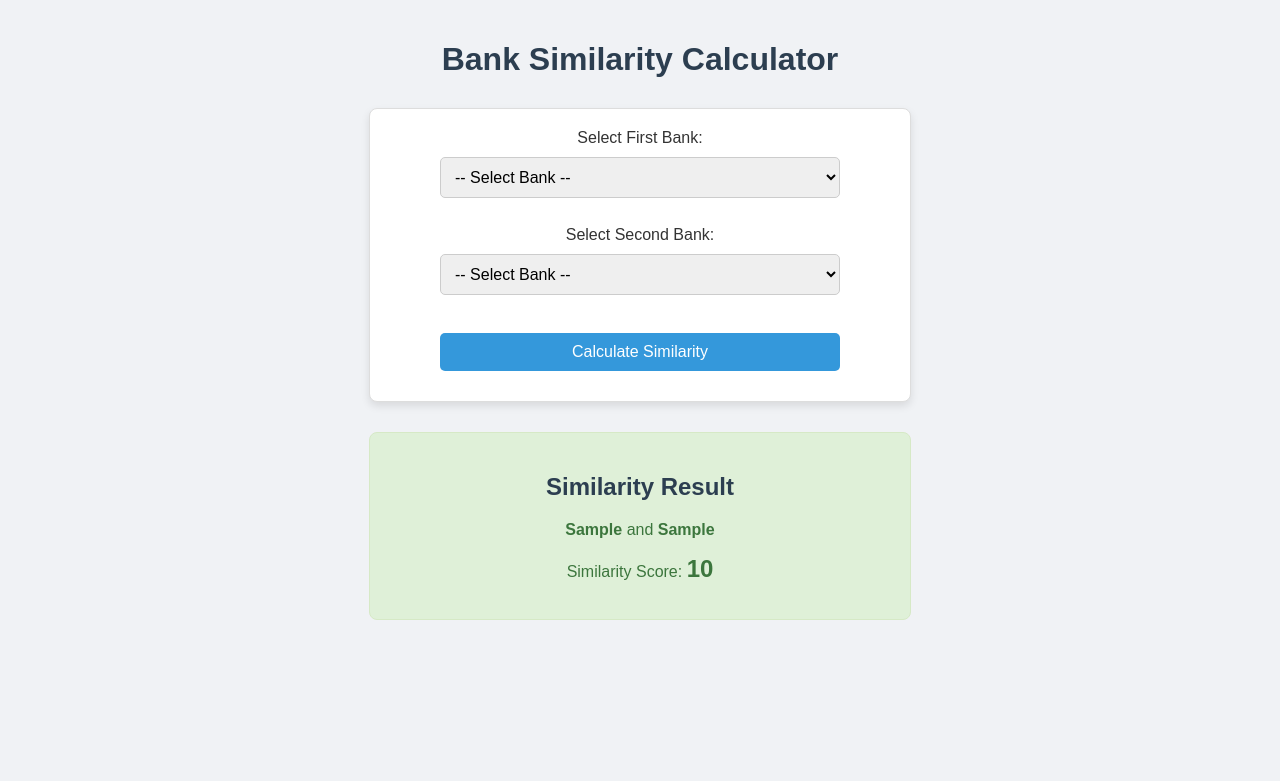
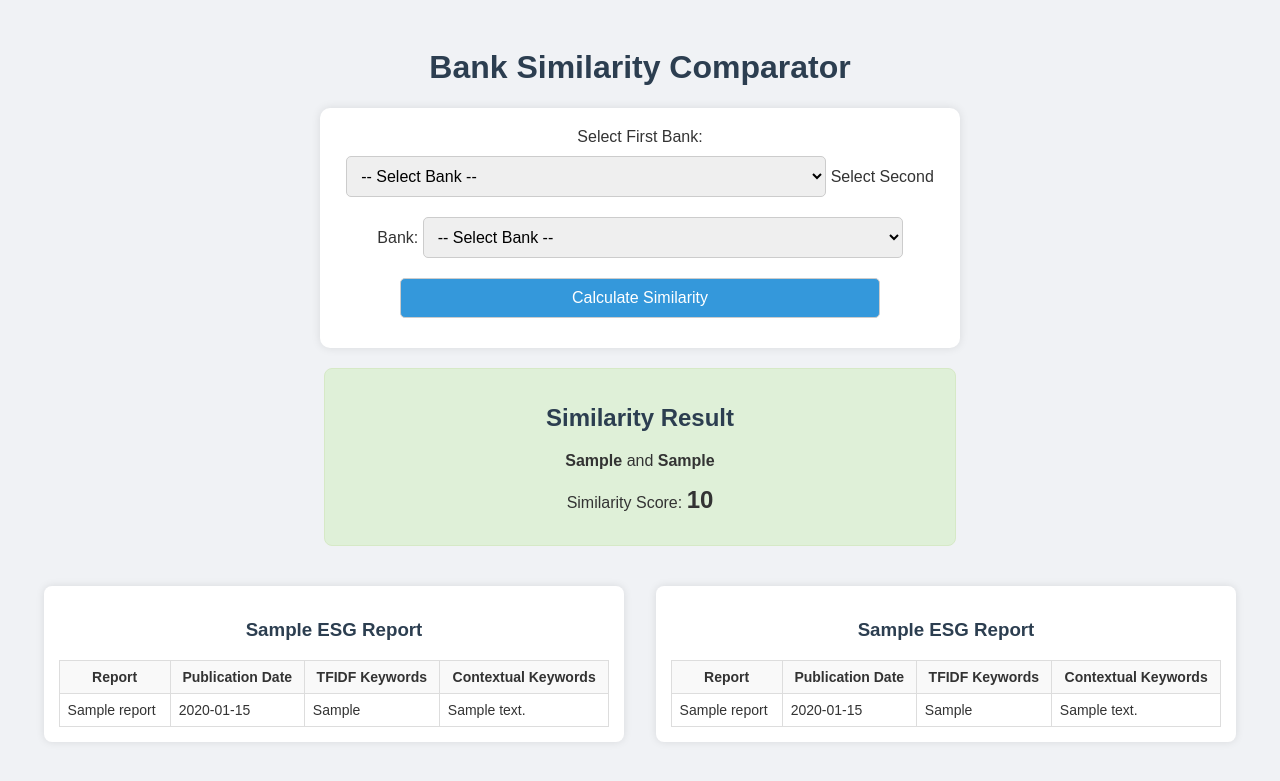
Before and after one commit to Lily-WangQian/Lily-WangQian-AzureWeb_Upload1, a Flask app: template templates/index.html in a window 1280 px wide. Shown: the top 781 px of the page. Run offline with Flask 3, Linux system fonts and the light colour scheme; the template is opened without the code that fills it: most values are stand-ins (such as "Sample title", 1, 10 or a date in 2020); some libraries are stand-ins or nearby versions.

Commit message:
Summary
Show the keywords and details of banks' ESG report

```diff
--- a/app.py
+++ b/app.py
@@ -4,20 +4,23 @@ from flask import Flask, render_template, request
 
 app = Flask(__name__)
 
-# Load CSV and clean up 'Unnamed: 0' if present
-CSV_FILE = 'banks and banks detailed similarity score.csv'
-similarity_df = pd.read_csv(CSV_FILE, index_col='Banks')
+# Load similarity matrix
+sim_file = 'banks and banks detailed similarity score.csv'
+similarity_df = pd.read_csv(sim_file, index_col='Banks')
 
-# Drop unnecessary columns if they exist
+# Drop any unnamed columns
 if 'Unnamed: 0' in similarity_df.columns:
     similarity_df = similarity_df.drop(columns=['Unnamed: 0'])
 
-# Get list of bank names from the cleaned DataFrame
 banks = similarity_df.columns.tolist()
+
+# Load ESG keyword data
+esg_file = 'banks keywords.csv'
+esg_df = pd.read_csv(esg_file)
 
 @app.route('/')
 def index():
-    return render_template('index.html', banks=banks, similarity_result=None, error=None)
+    return render_template('index.html', banks=banks, similarity_result=None, esg_data=None, error=None)
 
 @app.route('/calculate', methods=['POST'])
 def calculate_similarity():
@@ -25,16 +28,21 @@ def calculate_similarity():
     bank2 = request.form.get('bank2')
 
     if not bank1 or not bank2:
-        return render_template('index.html', banks=banks, similarity_result=None, error="Please select two banks.")
+        return render_template('index.html', banks=banks, similarity_result=None, esg_data=None, error="Please select two banks.")
 
     try:
         score = similarity_df.loc[bank1, bank2]
     except KeyError:
         score = 'N/A'
 
+    # Get ESG details for both banks
+    esg_bank1 = esg_df[esg_df['Bank'].str.contains(bank1, case=False, na=False)]
+    esg_bank2 = esg_df[esg_df['Bank'].str.contains(bank2, case=False, na=False)]
+
     return render_template('index.html',
                            banks=banks,
                            similarity_result={'bank1': bank1, 'bank2': bank2, 'score': score},
+                           esg_data={'bank1': esg_bank1.to_dict(orient='records'), 'bank2': esg_bank2.to_dict(orient='records')},
                            error=None)
 
 if __name__ == '__main__':
--- a/static/style.css
+++ b/static/style.css
@@ -1,24 +1,22 @@
 body {
     font-family: Arial, sans-serif;
-    margin: 0;
-    padding: 20px;
     background-color: #f0f2f5;
     color: #333;
+    padding: 20px;
 }
 
-h1, h2 {
+h1, h2, h3 {
     text-align: center;
     color: #2c3e50;
 }
 
 form {
-    max-width: 500px;
-    margin: 30px auto;
+    max-width: 600px;
+    margin: 20px auto;
+    background: #fff;
     padding: 20px;
-    background: #fff;
-    border: 1px solid #ddd;
-    border-radius: 8px;
-    box-shadow: 0 4px 8px rgba(0, 0, 0, 0.1);
+    border-radius: 10px;
+    box-shadow: 0 0 10px rgba(0,0,0,0.1);
     text-align: center;
 }
 
@@ -26,15 +24,14 @@ select, button {
     width: 80%;
     padding: 10px;
     margin: 10px 0;
+    font-size: 16px;
     border-radius: 5px;
     border: 1px solid #ccc;
-    font-size: 16px;
 }
 
 button {
     background-color: #3498db;
-    color: white;
-    border: none;
+    color: #fff;
     cursor: pointer;
 }
 
@@ -43,13 +40,12 @@ button:hover {
 }
 
 .result-box {
-    max-width: 500px;
+    max-width: 600px;
     margin: 20px auto;
-    padding: 20px;
     background: #dff0d8;
+    padding: 15px;
     border: 1px solid #d6e9c6;
     border-radius: 8px;
-    color: #3c763d;
     text-align: center;
 }
 
@@ -58,13 +54,45 @@ button:hover {
     font-weight: bold;
 }
 
+.comparison-tables {
+    display: flex;
+    flex-wrap: wrap;
+    justify-content: space-around;
+    margin-top: 30px;
+}
+
+.table-section {
+    width: 45%;
+    background: #fff;
+    padding: 15px;
+    margin: 10px;
+    border-radius: 8px;
+    box-shadow: 0 0 8px rgba(0,0,0,0.1);
+}
+
+table {
+    width: 100%;
+    border-collapse: collapse;
+    font-size: 14px;
+}
+
+th, td {
+    border: 1px solid #ddd;
+    padding: 8px;
+}
+
+th {
+    background-color: #f9f9f9;
+    font-weight: bold;
+}
+
 .error-box {
-    max-width: 500px;
+    max-width: 600px;
     margin: 20px auto;
-    padding: 20px;
     background: #f2dede;
+    padding: 15px;
     border: 1px solid #ebccd1;
     border-radius: 8px;
+    text-align: center;
     color: #a94442;
-    text-align: center;
 }
--- a/templates/index.html
+++ b/templates/index.html
@@ -2,28 +2,28 @@
 <html lang="en">
 <head>
     <meta charset="UTF-8">
-    <title>Bank Similarity Calculator</title>
+    <title>Bank Similarity Comparator</title>
     <link rel="stylesheet" href="{{ url_for('static', filename='style.css') }}">
 </head>
 <body>
-    <h1>Bank Similarity Calculator</h1>
+    <h1>Bank Similarity Comparator</h1>
 
     <form action="/calculate" method="post">
-        <label for="bank1">Select First Bank:</label><br>
+        <label for="bank1">Select First Bank:</label>
         <select name="bank1" required>
             <option value="">-- Select Bank --</option>
             {% for bank in banks %}
             <option value="{{ bank }}">{{ bank }}</option>
             {% endfor %}
-        </select><br><br>
+        </select>
 
-        <label for="bank2">Select Second Bank:</label><br>
+        <label for="bank2">Select Second Bank:</label>
         <select name="bank2" required>
             <option value="">-- Select Bank --</option>
             {% for bank in banks %}
             <option value="{{ bank }}">{{ bank }}</option>
             {% endfor %}
-        </select><br><br>
+        </select>
 
         <button type="submit">Calculate Similarity</button>
     </form>
@@ -36,6 +36,40 @@
     </div>
     {% endif %}
 
+    {% if esg_data %}
+    <div class="comparison-tables">
+        <div class="table-section">
+            <h3>{{ similarity_result.bank1 }} ESG Report</h3>
+            <table>
+                <tr><th>Report</th><th>Publication Date</th><th>TFIDF Keywords</th><th>Contextual Keywords</th></tr>
+                {% for row in esg_data.bank1 %}
+                <tr>
+                    <td>{{ row['Report'] }}</td>
+                    <td>{{ row['Publication Date'] }}</td>
+                    <td>{{ row['TFIDF Key'] }}</td>
+                    <td>{{ row['Contextual Combined Keywords'] }}</td>
+                </tr>
+                {% endfor %}
+            </table>
+        </div>
+
+        <div class="table-section">
+            <h3>{{ similarity_result.bank2 }} ESG Report</h3>
+            <table>
+                <tr><th>Report</th><th>Publication Date</th><th>TFIDF Keywords</th><th>Contextual Keywords</th></tr>
+                {% for row in esg_data.bank2 %}
+                <tr>
+                    <td>{{ row['Report'] }}</td>
+                    <td>{{ row['Publication Date'] }}</td>
+                    <td>{{ row['TFIDF Key'] }}</td>
+                    <td>{{ row['Contextual Combined Keywords'] }}</td>
+                </tr>
+                {% endfor %}
+            </table>
+        </div>
+    </div>
+    {% endif %}
+
     {% if error %}
     <div class="error-box">
         <p>{{ error }}</p>
```
Also changed, not shown: banks keywords.csv (added).
